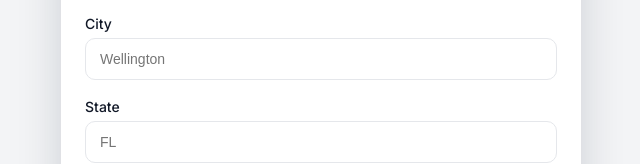
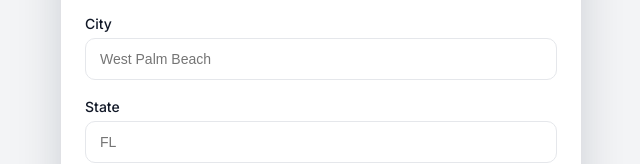
Before and after one commit to tuckerstodo-svg/landkit-lite-form, a plain HTML site: page index.html in a window 1280 px wide. Shown: the part 643-807 px from the top of the page, 319-959 px from the left. Drawn offline with Linux system fonts and the light colour scheme.

Commit message:
Update index.html

```diff
--- a/index.html
+++ b/index.html
@@ -171,7 +171,7 @@
 
         <div class="field">
           <label>City</label>
-          <input type="text" name="city" placeholder="Wellington" required>
+          <input type="text" name="city" placeholder="West Palm Beach" required>
         </div>
 
         <div class="field">
```
